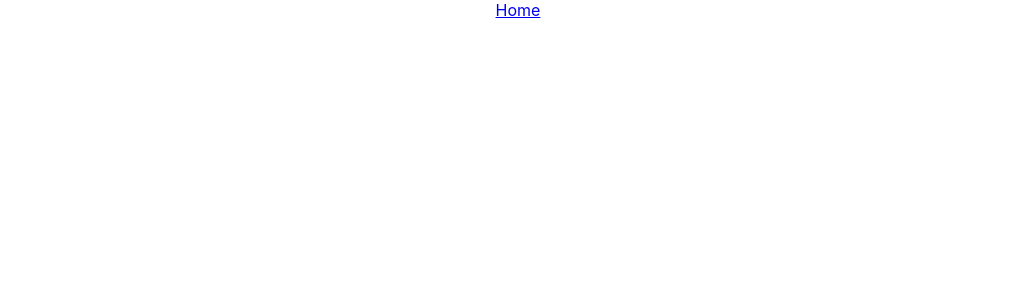
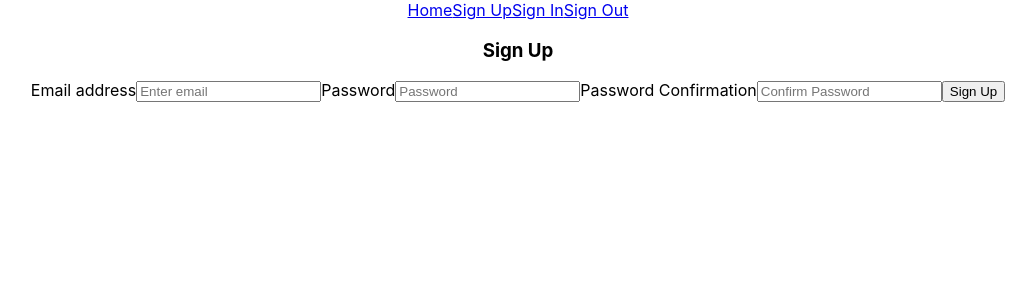
Before and after one commit to demetrigeras/World-help, a React (Create React App) app in the folder client/: page /sign-up in a window 1280 px wide. Before the commit this address had no page. Shown: the top 300 px of the page, without its empty margins (122-1158 px from the left). Built offline with nearby package versions, Linux system fonts and the light colour scheme.

Commit message:
added sign up/in/out screens and services/user.js for user authentication. installed jwt-decoder. updated apiConfig and updated Nav and App.js to include user routes. added userState for App.js for authorization.

```diff
--- a/client/package.json
+++ b/client/package.json
@@ -7,6 +7,7 @@
     "@testing-library/react": "^13.4.0",
     "@testing-library/user-event": "^13.5.0",
     "axios": "^1.4.0",
+    "jwt-decode": "^3.1.2",
     "react": "^18.2.0",
     "react-dom": "^18.2.0",
     "react-router-dom": "^6.11.0",
--- a/client/src/App.js
+++ b/client/src/App.js
@@ -1,16 +1,34 @@
 import './App.css';
-import { Routes, Route } from "react-router-dom"
-import Nav from "./components/Nav.jsx"
-import Home from "./screens/Home.jsx"
+import { Routes, Route } from "react-router-dom";
+import { useState, useEffect } from "react";
+import { verifyUser } from "./services/user.js";
+import Nav from "./components/Nav.jsx";
+import Home from "./screens/Home.jsx";
 import Charity from "./screens/Charity.jsx";
+import SignUp from "./screens/SignUp.jsx";
+import SignIn from "./screens/SignIn.jsx";
+import SignOut from "./screens/SignOut.jsx";
 
 function App() {
+  const [user, setUser] = useState(null)
+
+  useEffect(() => {
+    const fetchUser = async () => {
+      const user = await verifyUser()
+      user ? setUser(user) : setUser(null)
+    }
+    fetchUser()
+  }, [])
+
   return (
     <div className="App">
       <Nav />
       <Routes>
         <Route path="/" element={<Home />} />
         <Route path="/charity/:id" element={<Charity />} />
+        <Route path="/sign-up" element={<SignUp setUser={setUser} />} />
+        <Route path="/sign-in" element={<SignIn setUser={setUser} />} />
+        <Route path="/sign-out" element={<SignOut setUser={setUser} />} />
       </Routes>
     </div>
   );
--- a/client/src/components/Nav.jsx
+++ b/client/src/components/Nav.jsx
@@ -4,6 +4,9 @@ export default function Nav() {
   return (
     <nav>
       <NavLink to="/">Home</NavLink>
+      <NavLink to="/sign-up">Sign Up</NavLink>
+      <NavLink to="/sign-in">Sign In</NavLink>
+      <NavLink to="/sign-out">Sign Out</NavLink>
     </nav>
   )
 }
--- /dev/null
+++ b/client/src/screens/SignIn.jsx
@@ -0,0 +1,83 @@
+import { useState } from 'react'
+import { signIn } from '../services/user.js'
+import { useNavigate } from 'react-router-dom'
+
+const SignIn = (props) => {
+  const navigate = useNavigate()
+
+  const [form, setForm] = useState({
+    email: '',
+    password: '',
+    isError: false,
+    errorMsg: '',
+  })
+
+  const handleChange = (event) => {
+    setForm({
+      ...form,
+      [event.target.name]: event.target.value,
+    })
+  }
+
+  const onSignIn = async (event) => {
+    event.preventDefault()
+    const { setUser } = props
+    try {
+      const user = await signIn(form)
+      setUser(user)
+      navigate('/')
+    } catch (error) {
+      console.error(error)
+      setForm({
+        isError: true,
+        errorMsg: 'Incorrect e-mail and/or password. Try again.',
+        email: '',
+        password: '',
+      })
+    }
+  }
+
+  const renderError = () => {
+    const toggleForm = form.isError ? 'danger' : ''
+    if (form.isError) {
+      return (
+        <button type='submit' className={toggleForm}>
+          {form.errorMsg}
+        </button>
+      )
+    } else {
+      return <button type='submit'>Sign In</button>
+    }
+  }
+
+  const { email, password } = form
+
+  return (
+    <div className='form-container'>
+      <h3>Sign In</h3>
+      <form onSubmit={onSignIn}>
+        <label>Email</label>
+        <input
+          required
+          type='text'
+          name='email'
+          value={email}
+          placeholder='Enter Email'
+          onChange={handleChange}
+        />
+        <label>Password</label>
+        <input
+          required
+          name='password'
+          value={password}
+          type='password'
+          placeholder='Password'
+          onChange={handleChange}
+        />
+        {renderError()}
+      </form>
+    </div>
+  )
+}
+
+export default SignIn
--- /dev/null
+++ b/client/src/screens/SignOut.jsx
@@ -0,0 +1,21 @@
+import { useEffect } from 'react'
+import { signOut } from '../services/user.js'
+import { useNavigate } from 'react-router-dom'
+
+const SignOut = (props) => {
+  const { setUser } = props
+  const navigate = useNavigate()
+
+  useEffect(() => {
+    const signOutUser = async () => {
+      await signOut()
+      setUser(null)
+      navigate('/')
+    }
+    signOutUser()
+  }, [navigate, setUser])
+
+  return ''
+}
+
+export default SignOut
--- /dev/null
+++ b/client/src/screens/SignUp.jsx
@@ -0,0 +1,93 @@
+import { useState } from 'react'
+import { signUp } from '../services/user.js'
+import { useNavigate } from 'react-router-dom'
+
+const SignUp = (props) => {
+  const navigate = useNavigate()
+
+  const [form, setForm] = useState({
+    email: '',
+    password: '',
+    passwordConfirmation: '',
+    isError: false,
+    errorMsg: '',
+  })
+
+  const handleChange = (event) =>
+    setForm({
+      ...form,
+      [event.target.name]: event.target.value,
+    })
+
+  const onSignUp = async (event) => {
+    event.preventDefault()
+    const { setUser } = props
+    try {
+      const user = await signUp(form)
+      setUser(user)
+      navigate('/')
+    } catch (error) {
+      console.error(error)
+      setForm({
+        email: '',
+        password: '',
+        passwordConfirmation: '',
+        isError: true,
+        errorMsg: 'Sign Up Details Invalid',
+      })
+    }
+  }
+
+  const renderError = () => {
+    const toggleForm = form.isError ? 'danger' : ''
+    if (form.isError) {
+      return (
+        <button type='submit' className={toggleForm}>
+          {form.errorMsg}
+        </button>
+      )
+    } else {
+      return <button type='submit'>Sign Up</button>
+    }
+  }
+
+  const { email, password, passwordConfirmation } = form
+
+  return (
+    <div className='form-container'>
+      <h3>Sign Up</h3>
+      <form onSubmit={onSignUp}>
+        <label>Email address</label>
+        <input
+          required
+          type='email'
+          name='email'
+          value={email}
+          placeholder='Enter email'
+          onChange={handleChange}
+        />
+        <label>Password</label>
+        <input
+          required
+          name='password'
+          value={password}
+          type='password'
+          placeholder='Password'
+          onChange={handleChange}
+        />
+        <label>Password Confirmation</label>
+        <input
+          required
+          name='passwordConfirmation'
+          value={passwordConfirmation}
+          type='password'
+          placeholder='Confirm Password'
+          onChange={handleChange}
+        />
+        {renderError()}
+      </form>
+    </div>
+  )
+}
+
+export default SignUp
--- a/client/src/services/apiConfig.js
+++ b/client/src/services/apiConfig.js
@@ -1,20 +1,23 @@
-import axios from "axios";
+import axios from 'axios'
 
-let apiUrl;
-
-const apiUrls = {
-//   production: "",
-  development: "http://127.0.0.1:3000/World-help",
-};
-
-if (window.location.hostname === "localhost") {
-  apiUrl = apiUrls.development;
-} else {
-  apiUrl = apiUrls.production;
+const getToken = () => {
+    return new Promise(resolve => {
+        resolve(`Bearer ${localStorage.getItem('token') || null}`)
+    })
 }
 
 const api = axios.create({
-  baseURL: apiUrl,
+    baseURL: process.env.NODE_ENV === 'production'
+        ? 'https://sei-products-api.herokuapp.com/api'
+        : 'http://localhost:3000/World-help/'
+})
+
+api.interceptors.request.use(async function (config) {
+    config.headers['Authorization'] = await getToken()
+    return config
+}, function (error) {
+    console.log('Request error: ', error)
+    return Promise.reject(error)
 });
 
-export default api;
+export default api
--- /dev/null
+++ b/client/src/services/user.js
@@ -0,0 +1,51 @@
+import api from './apiConfig'
+import jwtDecode from 'jwt-decode'
+
+export const signUp = async (credentials) => {
+  try {
+    const resp = await api.post('/sign-up', credentials)
+    localStorage.setItem('token', resp.data.token)
+    const user = jwtDecode(resp.data.token)
+    return user
+  } catch (error) {
+    throw error
+  }
+}
+
+export const signIn = async (credentials) => {
+  try {
+    const resp = await api.post('/sign-in', credentials)
+    localStorage.setItem('token', resp.data.token)
+    const user = jwtDecode(resp.data.token)
+    return user
+  } catch (error) {
+    throw error
+  }
+}
+
+export const signOut = async () => {
+  try {
+    localStorage.removeItem("token")
+    return true
+  } catch (error) {
+    throw error
+  }
+}
+
+export const changePassword = async (passwords, user) => {
+  try {
+    const resp = await api.post('/')
+    return resp.data
+  } catch (error) {
+    throw error
+  }
+}
+
+export const verifyUser = async () => {
+  const token = localStorage.getItem('token')
+  if (token) {
+    const res = await api.get('/verify')
+    return res.data
+  }
+  return false
+}
```
Also changed, not shown: 1 other file (tests, documents, lock files or other folders).
